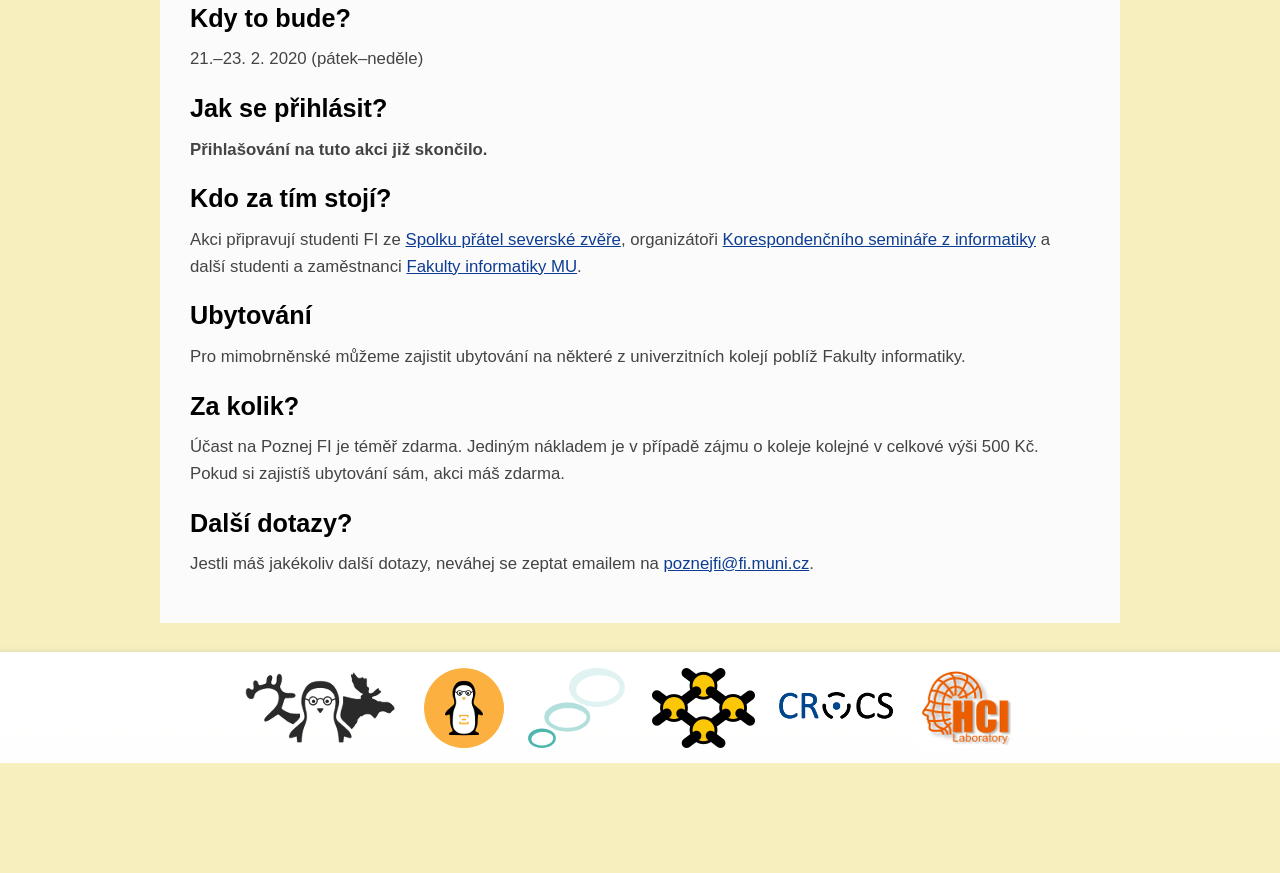
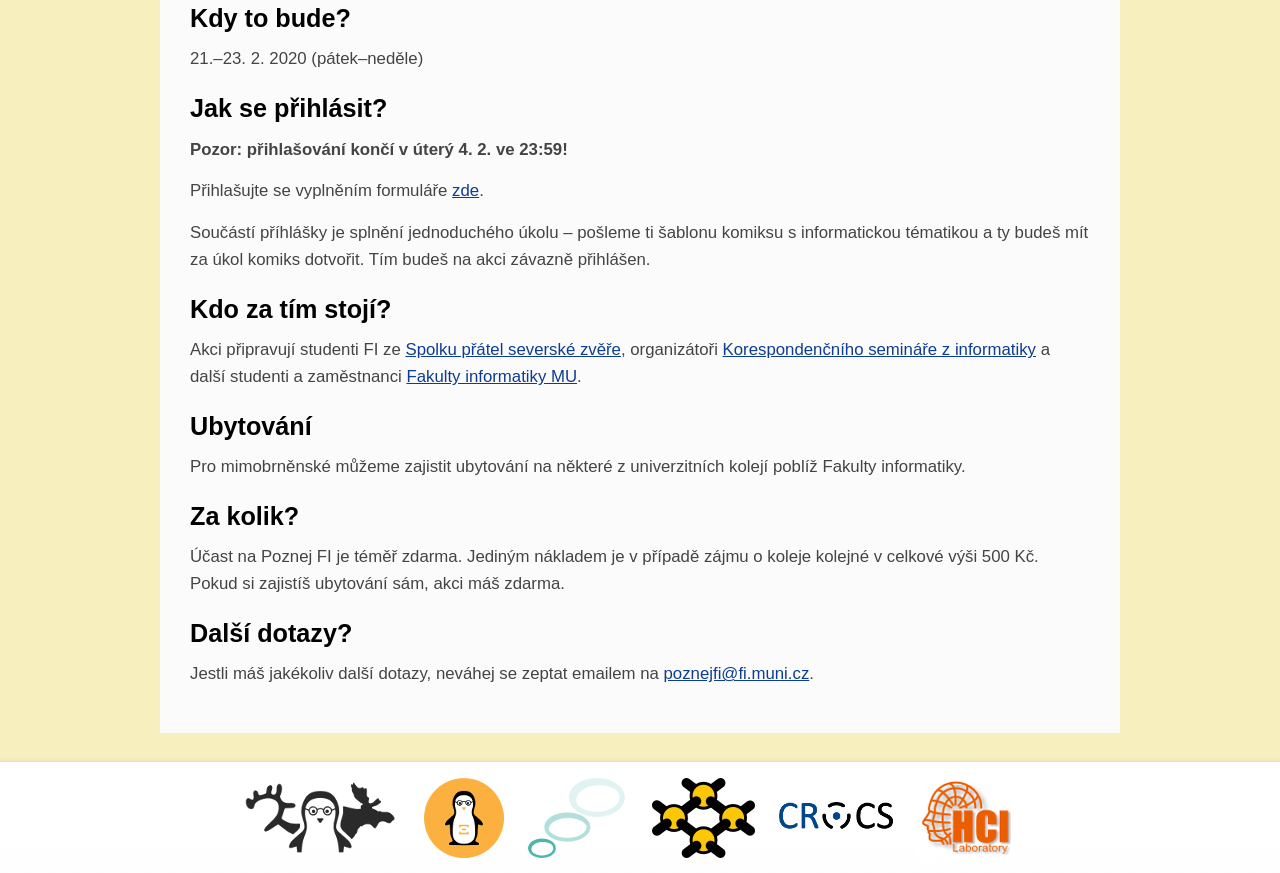
Before and after one commit to zverinec/poznej-fi-web, a plain HTML site: page index.html in a window 1280 px wide. Shown: the part 1253-2126 px from the top of the page. Before the commit the page ends 2016 px from the top, so only its background shows below. Drawn offline with Linux system fonts and the light colour scheme.

Commit message:
Revert "koniec prihlasovania"
This reverts commit 31a689d28c308340847eaa1148fcc72a9f604d3f.

```diff
--- a/index.html
+++ b/index.html
@@ -134,7 +134,18 @@
         </p>
 
         <h2>Jak se přihlásit?</h2>
-        <p><strong>Přihlašování na tuto akci již skončilo.</strong></p>
+        <p><strong>Pozor: přihlašování končí v úterý 4. 2. ve 23:59!</strong></p>
+        <p>
+        Přihlašujte se vyplněním formuláře <a
+        href="https://docs.google.com/forms/d/e/1FAIpQLSfxN2KW_tV_jg1AYAu4isW9S27VRj6sy-qpZvY1Vsr7ftyWEQ/viewform?fbclid=IwAR1jkwnjM5bfYWDHcHdGM8HYWefuPHm0pidPT2UagFzB1YQ5NyX7dKa9Fn4">
+        zde</a>.
+
+        <p>
+        Součástí příhlášky je splnění jednoduchého úkolu – pošleme ti šablonu
+        komiksu s informatickou tématikou a ty budeš mít za úkol komiks dotvořit.
+        Tím budeš na akci závazně přihlášen.
+        </p>
+        </p>
 
         <h2>Kdo za tím stojí?</h2>
         <p>
```
